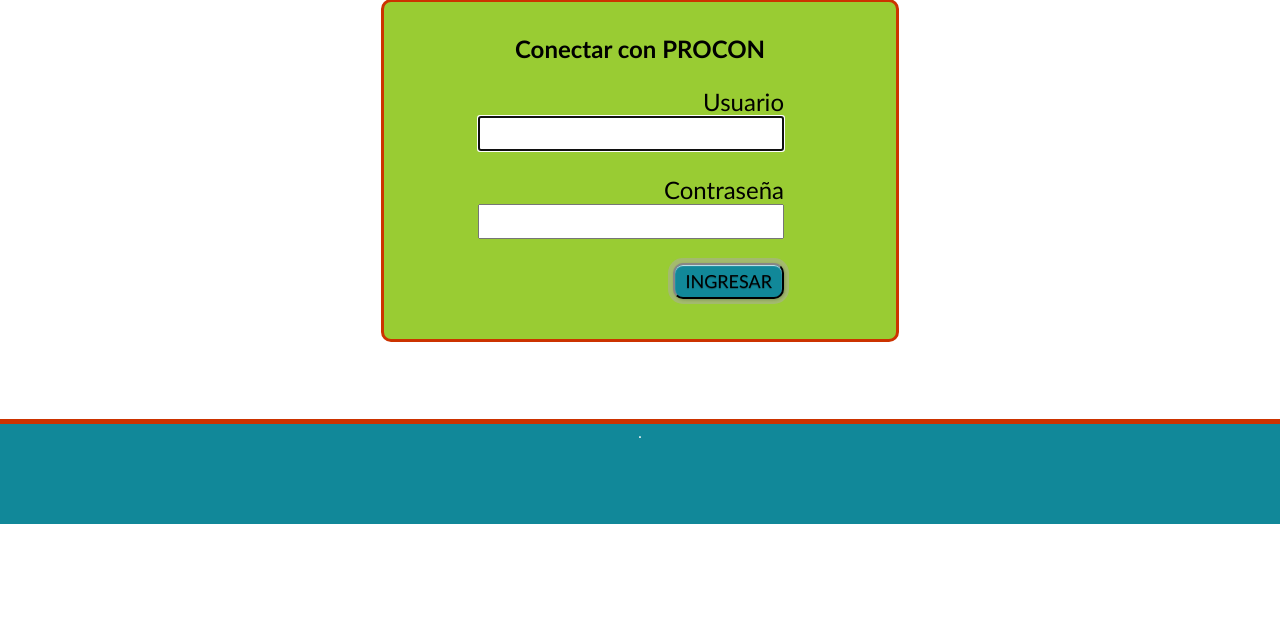
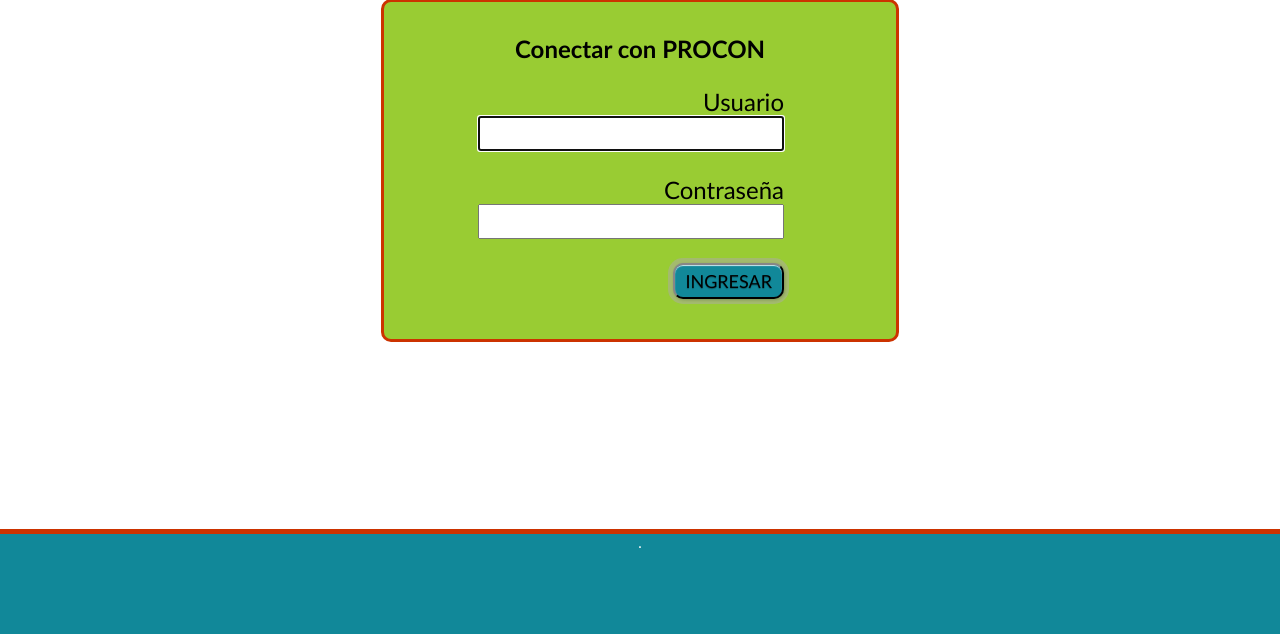
Before and after one commit to ingdannyhernandez/indc0nd0r, a PHP site: page /index.php in a window 1280 px wide. Shown: the part 166-800 px from the top of the page. Run offline with PHP 8.4, Linux system fonts and the light colour scheme.

Commit message:
cambio para que el footer quede al final

```diff
--- a/estilo.css
+++ b/estilo.css
@@ -12,6 +12,18 @@ header{
 	border-bottom-color:#c30;
 	border-bottom-style:solid;
 	border-bottom-width:5px;
+}
+footer{
+	  position: absolute; /* Altura total del footer en px con valor negativo */
+	  /* Altura del footer en px. Se han restado los 5px del margen superior mas los 5px del margen inferior */
+	  width:100%;
+	  height: 100px;
+	  bottom: 0px;
+	  clear: both; background: #189;
+	  text-align: center; color: #fff;
+	border-top:#c30;
+	border-top-style:solid;
+	border-top-width:5px;
 }
 div.logo{
 	background:url(image/logo3.png) no-repeat 10px; /*la posicion que se encuentra la imagen*/
@@ -222,15 +234,3 @@ div.Secundario{
 	background-color:#999;
   }
 }
-footer{
-	  position: relative; /* Altura total del footer en px con valor negativo */
-	  /* Altura del footer en px. Se han restado los 5px del margen superior mas los 5px del margen inferior */
-	  width:100%;
-	  height: 100px;
-	  margin-top:70px;/*30px queda bien la segunda pantalla*/
-	  clear: both; background: #189;
-	  text-align: center; color: #fff;
-	border-top:#c30;
-	border-top-style:solid;
-	border-top-width:5px;
-}
```
